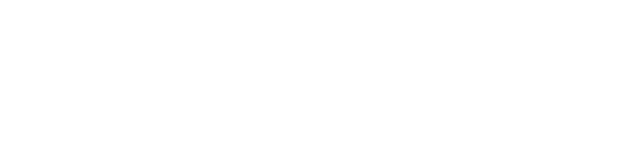
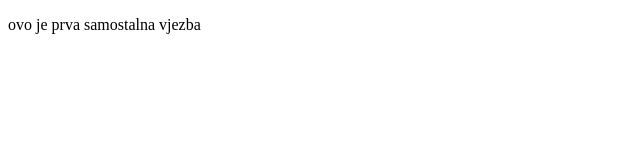
Before and after one commit to natasa288/algebra.vjezba.html1, a plain HTML site: page index.html in a window 1280 px wide. Shown: the whole page, without its empty margins (0-640 px from the left). Drawn offline with Linux system fonts and the light colour scheme.

Commit message:
Update index.html

```diff
--- a/index.html
+++ b/index.html
@@ -1,3 +1,5 @@
 <!DOCTYPE html>
 <head></head>
-<body></body>
+<body>
+<p>ovo je prva samostalna vjezba</p>
+  </body>
```
